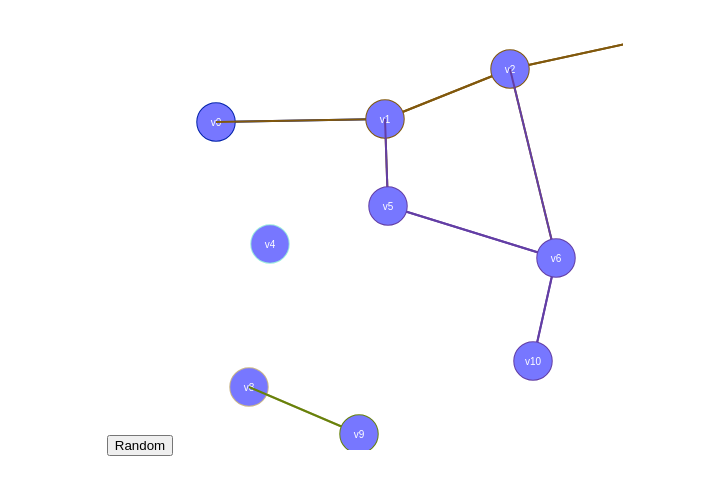
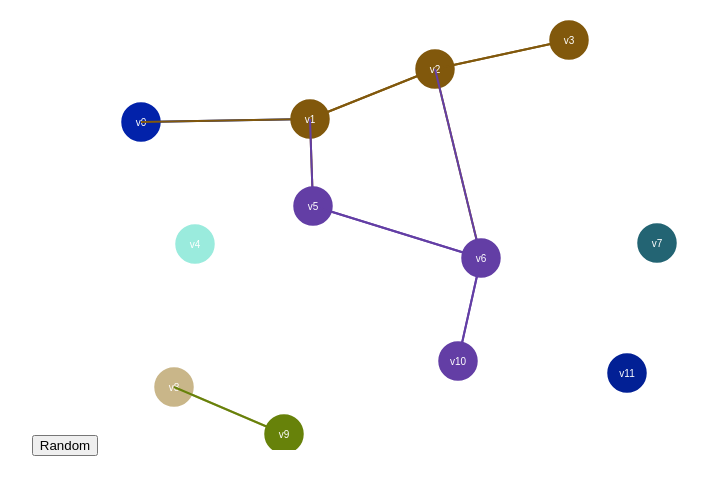
Before and after one commit to bloominstituteoftechnology/Sprint-Challenge--Graphs, a React (Create React App) app in the folder graph_dfs_debug/: page / in a window 1280 px wide. Shown: the top 494 px of the page, without its empty margins (275-983 px from the left). Built offline with nearby package versions, Linux system fonts and the light colour scheme.

Commit message:
Fixed some minor stuff on first part but dfs still doesnt work

```diff
--- a/graph_dfs_debug/src/App.js
+++ b/graph_dfs_debug/src/App.js
@@ -45,10 +45,10 @@ class GraphView extends Component {
     }
 
     // Draw the edges
-    ctx.lineWidth = 2;
-    ctx.strokeStyle = color;
 
     for (let v of vertexes) {
+      ctx.lineWidth = 2;
+      ctx.strokeStyle = color;
       // From this vert
       for (let e of v.edges) {
         // To all these verts
@@ -58,17 +58,22 @@ class GraphView extends Component {
         ctx.lineTo(v2.pos.x, v2.pos.y);
         ctx.stroke();
       }
+      ctx.fillStyle = color;
+      ctx.beginPath();
+      ctx.arc(v.pos.x, v.pos.y, radius, 0, 2 * Math.PI, false);
+      ctx.stroke();
+      ctx.fill();
     }
 
     // Draw the verts on top
     ctx.fillStyle = "#77f";
 
-    for (let v of vertexes) {
-      ctx.beginPath();
-      ctx.arc(v.pos.x, v.pos.y, radius, 0, 2 * Math.PI, false);
-      ctx.stroke();
-      ctx.fill();
-    }
+    // for (let v of vertexes) {
+    //   ctx.beginPath();
+    //   ctx.arc(v.pos.x, v.pos.y, radius, 0, 2 * Math.PI, false);
+    //   ctx.stroke();
+    //   ctx.fill();
+    // }
 
     // Draw the vert names
     ctx.font = "10px sans-serif";
@@ -105,6 +110,7 @@ class GraphView extends Component {
 
     const g = this.props.graph;
     const connectedComponents = g.getConnectedComponents();
+    console.log(connectedComponents);
 
     let clear = true;
 
@@ -122,7 +128,7 @@ class GraphView extends Component {
    * Render
    */
   render() {
-    return <canvas ref="canvas" width={canvasHeight} height={canvasHeight} />;
+    return <canvas ref="canvas" width={canvasWidth} height={canvasHeight} />;
   }
 }
 
--- a/graph_dfs_debug/src/graph.js
+++ b/graph_dfs_debug/src/graph.js
@@ -2,7 +2,7 @@
  * Edge
  */
 export class Edge {
-  constructor(destination, weight=1) {
+  constructor(destination, weight) {
     this.destination = destination;
     this.weight = weight;
   }
@@ -12,7 +12,7 @@ export class Edge {
  * Vertex
  */
 export class Vertex {
-  constructor(value='vertex', color='white') {
+  constructor(value = "vertex", color = "white") {
     this.value = value;
     this.edges = [];
     this.color = color;
@@ -30,11 +30,12 @@ export class Graph {
   /**
    * Create a random graph
    */
-  randomize(width, height, pxBox, probability=0.6) {
+  randomize(width, height, pxBox, probability = 0.6) {
     // Helper function to set up two-way edges
     function connectVerts(v0, v1) {
-      v0.edges.push(new Edge(v1));
-      v1.edges.push(new Edge(v0));
+      const weight = 1 + Math.floor(Math.random() * Math.floor(10));
+      v0.edges.push(new Edge(v1, weight));
+      v1.edges.push(new Edge(v0, weight));
     }
 
     let count = 0;
@@ -46,7 +47,7 @@ export class Graph {
       for (let x = 0; x < width; x++) {
         let v = new Vertex();
         //v.value = 'v' + x + ',' + y;
-        v.value = 'v' + count++;
+        v.value = "v" + count++;
         row.push(v);
       }
       grid.push(row);
@@ -58,14 +59,14 @@ export class Graph {
         // Connect down
         if (y < height - 1) {
           if (Math.random() < probability) {
-            connectVerts(grid[y][x], grid[y+1][x]);
+            connectVerts(grid[y][x], grid[y + 1][x]);
           }
         }
 
         // Connect right
         if (x < width - 1) {
           if (Math.random() < probability) {
-            connectVerts(grid[y][x], grid[y][x+1]);
+            connectVerts(grid[y][x], grid[y][x + 1]);
           }
         }
       }
@@ -79,8 +80,8 @@ export class Graph {
     for (let y = 0; y < height; y++) {
       for (let x = 0; x < width; x++) {
         grid[y][x].pos = {
-          'x': (x * pxBox + boxInnerOffset + Math.random() * boxInner) | 0,
-          'y': (y * pxBox + boxInnerOffset + Math.random() * boxInner) | 0
+          x: (x * pxBox + boxInnerOffset + Math.random() * boxInner) | 0,
+          y: (y * pxBox + boxInnerOffset + Math.random() * boxInner) | 0
         };
       }
     }
@@ -101,9 +102,9 @@ export class Graph {
 
     for (let v of this.vertexes) {
       if (v.pos) {
-        s = v.value + ' (' + v.pos.x + ',' + v.pos.y + '):';
+        s = v.value + " (" + v.pos.x + "," + v.pos.y + "):";
       } else {
-        s = v.value + ':';
+        s = v.value + ":";
       }
 
       for (let e of v.edges) {
@@ -124,8 +125,8 @@ export class Graph {
 
     while (stack.length > 0) {
       const u = stack.pop();
-      if (u.color === 'white') {
-        u.color = 'gray';
+      if (u.color === "white") {
+        u.color = "gray";
 
         for (let e of u.edges) {
           stack.push(e.destination);
@@ -133,8 +134,7 @@ export class Graph {
       }
 
       stack.shift(); // de-stack
-      u.color = 'black';
-
+      u.color = "black";
       component.add(u);
     }
 
@@ -146,9 +146,8 @@ export class Graph {
    */
   getConnectedComponents() {
     const componentsList = [];
-
     for (let v of this.vertexes) {
-      if (v.color === 'white') {
+      if (v.color === "white") {
         const component = this.dfs(v);
         componentsList.push(component);
       }
```
Also changed, not shown: 1 other file (tests, documents, lock files or other folders).
